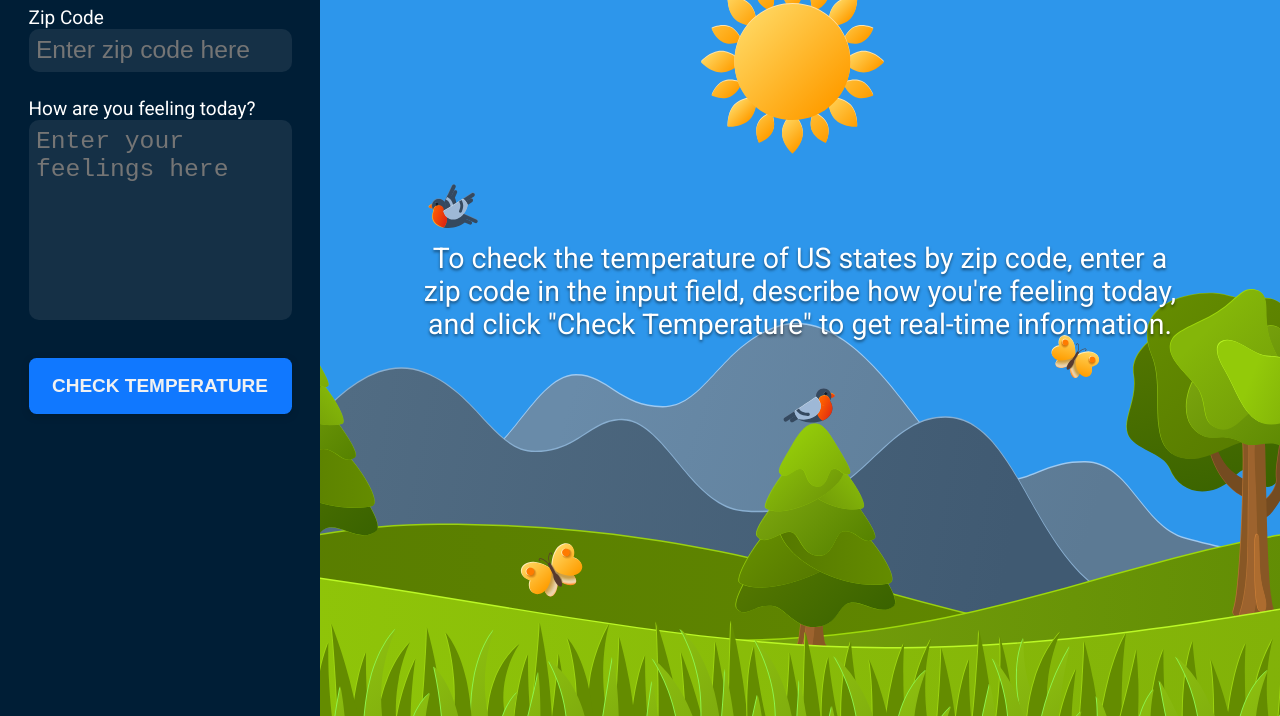
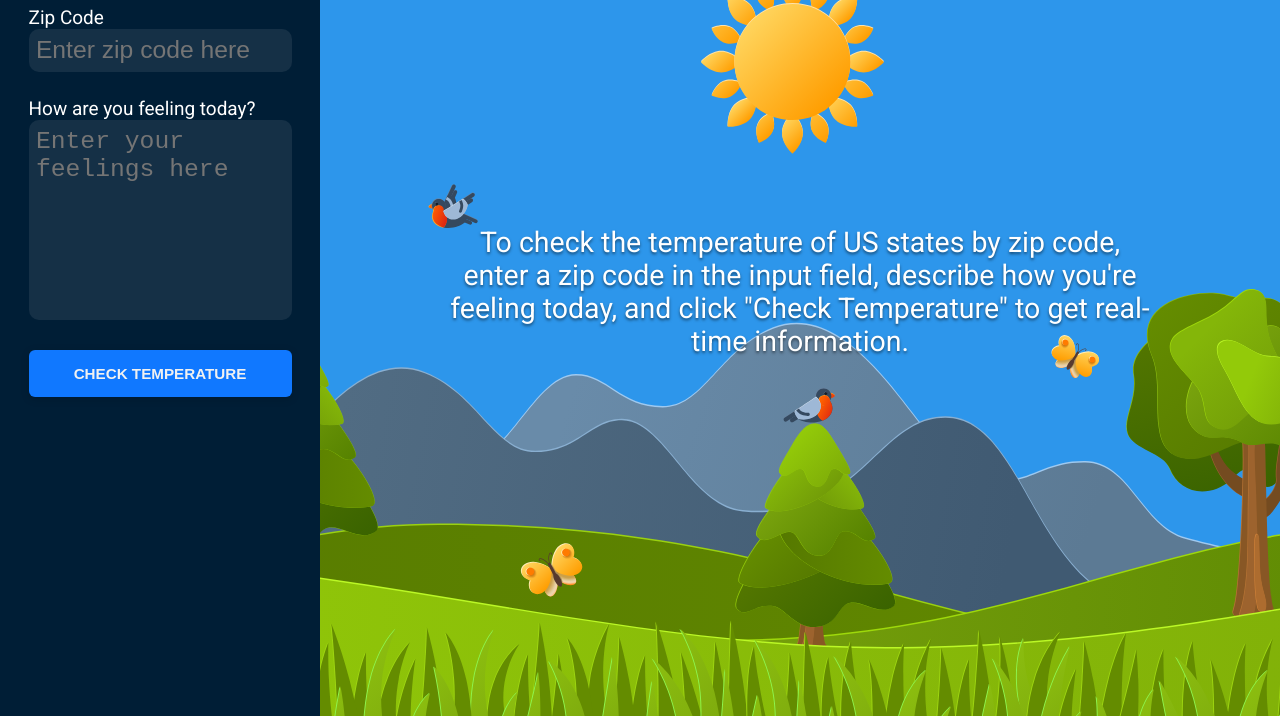
Before and after one commit to georgealan/udacity-weather-app, a website: page website/index.html in a window 1280 px wide. Shown: the part 84-800 px from the top of the page. Drawn offline with Linux system fonts and the light colour scheme; no server answers.

Commit message:
small fixes and edit readme

```diff
--- a/website/styles/main.css
+++ b/website/styles/main.css
@@ -45,7 +45,7 @@
 input[type=submit] {
   margin: 2em 0 0 0;
   border: none;
-  padding: 0.9em 0.9em;
+  padding: 1em 1em;
   cursor: pointer;
   background-color: rgb(16, 120, 255);
   border-radius: 0.4em;
@@ -131,6 +131,10 @@
   padding: 0 1em;
 }
 
+.date {
+  padding: 0 1em;
+}
+
 /* #### MEDIA QUERIES #### */
 @media (max-width: 1050px) {
   .content-wraper {
--- a/website/styles/typography.css
+++ b/website/styles/typography.css
@@ -34,7 +34,7 @@
 
 input[type=submit] {
   color: #f1f1f1;
-  font-size: 1em;
+  font-size: 0.8em;
   font-weight: 700;
   text-transform: uppercase;
 }
```
Also changed, not shown: README.md.
